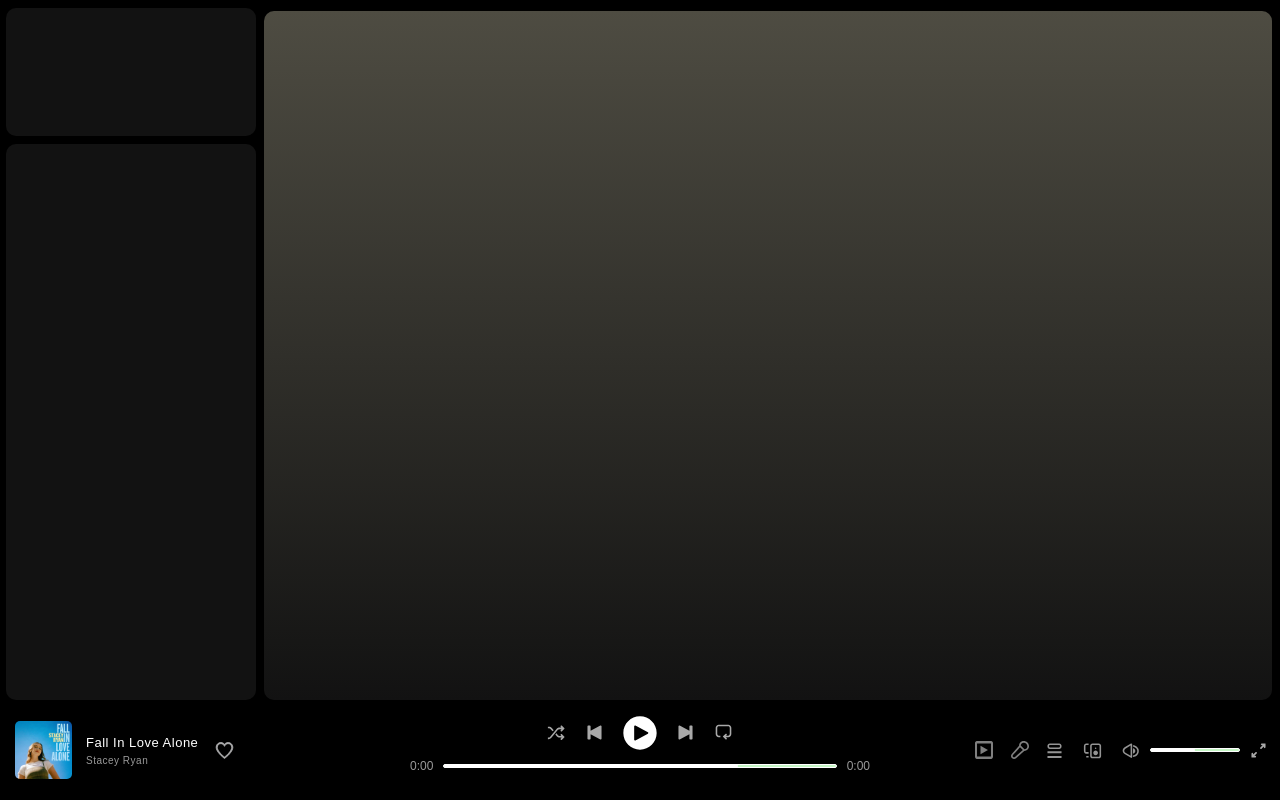
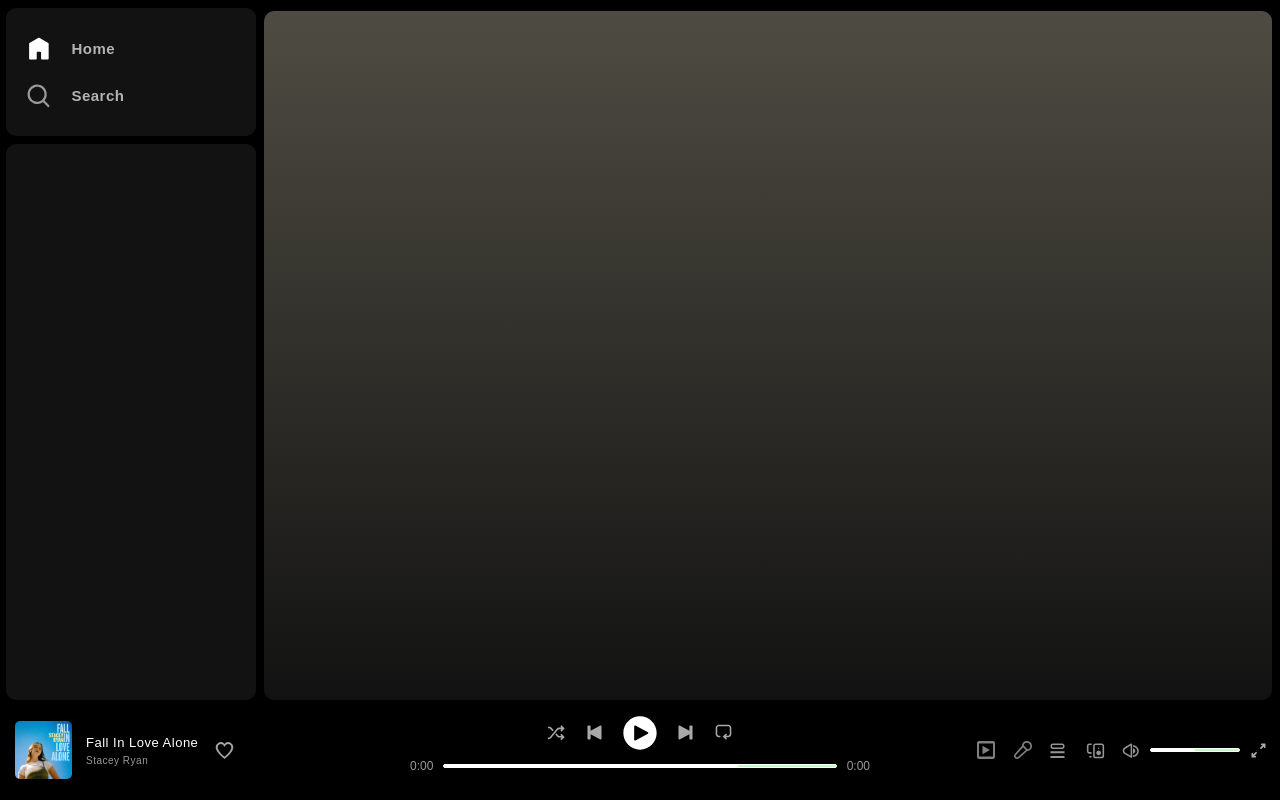
Before and after one commit to jdvictoria/spooftify, a React (Create React App) app: page / in a window 1280 px wide. Built offline with nearby package versions, Linux system fonts and the light colour scheme.

Commit message:
Implement Nav Buttons

```diff
--- a/src/components/atoms/nav_buttons/index.tsx
+++ b/src/components/atoms/nav_buttons/index.tsx
@@ -1,28 +1,67 @@
 import React, {useState} from 'react';
 
 import styled from "styled-components";
+import {iconMappings} from "../../../data/icons";
 
-const StyledButton = styled.img``;
+const StyledContainer = styled.div`
+  display: flex;
+  flex-direction: row;
 
-export function SmallNavButton(props: {meta: string}){
+  width: 100%;
+  height: 27.5px;
+
+  margin-top: 10px;
+  margin-bottom: 10px;
+
+  justify-content: flex-start;
+  align-items: center;
+`;
+
+const StyledButton = styled.img`
+  justify-content: center;
+  align-items: center;
+`;
+
+const StyledText = styled.span`
+  font-size: 15px;
+  font-weight: bold;
+  font-family: "Circular Bold" , sans-serif;
+  letter-spacing: .5px;
+  justify-content: center;
+  align-items: center;
+`;
+
+export function SmallNavButton(props: { meta: string; active: boolean; onClick: (meta: string) => void }) {
     const [isHovered, setIsHovered] = useState(false);
-    const [isClicked, setIsClicked] = useState(false);
 
-    const handleClick = () => {
-        setIsClicked(!isClicked);
-    };
+    const { normal, normal_hover, click } = iconMappings[props.meta] || {};
 
-    return(
-        <>
+    const imageSource = props.active ? click : isHovered ? normal_hover : normal;
+    const textSource = props.meta === 'home' ? 'Home' : 'Search';
+
+    return (
+        <StyledContainer>
             <StyledButton
                 src={imageSource}
                 onMouseEnter={() => setIsHovered(true)}
                 onMouseLeave={() => setIsHovered(false)}
-                onClick={handleClick}
+                onClick={() => props.onClick(props.meta)} // Pass meta to the parent
                 style={{
-
+                    margin: '10px 20px 10px 20px',
+                    maxHeight: '25px',
+                    maxWidth: '25px',
                 }}
             />
-        </>
-    )
+            <StyledText
+                onMouseEnter={() => setIsHovered(true)}
+                onMouseLeave={() => setIsHovered(false)}
+                onClick={() => props.onClick(props.meta)} // Pass meta to the parent
+                style={{
+                    color: isHovered ? '#ffffff' : '#B3B3B3',
+                }}
+            >
+                {textSource}
+            </StyledText>
+        </StyledContainer>
+    );
 }
--- a/src/components/atoms/player_button/index.tsx
+++ b/src/components/atoms/player_button/index.tsx
@@ -41,7 +41,7 @@ export function PlayerIcon(props: {meta: string}){
                 onMouseLeave={() => setIsHovered(false)}
                 onClick={handleClick}
                 style={{
-                    marginLeft: 6.5,
+                    marginLeft: props.meta === 'volume' ? 4 : 6.5,
                     marginRight: props.meta === 'playing' ? 12 : 6.5,
                     maxHeight: props.meta === 'play' ? '40px' : '25px',
                     maxWidth: props.meta === 'play' ? '40px' : '25px'
--- a/src/components/atoms/player_progress/index.tsx
+++ b/src/components/atoms/player_progress/index.tsx
@@ -1,7 +1,7 @@
 import React, {useState} from 'react';
 
+import styled from "styled-components";
 import {LinearProgress, Slider} from "@mui/joy";
-import styled from "styled-components";
 
 const ProgressDiv = styled.div`
   display: flex;
--- a/src/components/molecules/nav_small_card/index.tsx
+++ b/src/components/molecules/nav_small_card/index.tsx
@@ -1,16 +1,18 @@
-import React from 'react';
+import React, {useState} from 'react';
 
 import styled from "styled-components";
+import {SmallNavButton} from "../../atoms/nav_buttons";
 
 const NavSmallCard = styled.div`
   display: flex;
   position: relative;
+  flex-direction: column;
 
   width: 97.5%;
   height: 18.5%;
 
   justify-content: center;
-  align-items: center;
+  align-items: flex-start;
 
   margin-top: 8px;
   margin-bottom: 4px;
@@ -20,9 +22,16 @@ const NavSmallCard = styled.div`
 `;
 
 export function SmallCard(){
+    const [activeButton, setActiveButton] = useState('home');
+
+    const handleButtonClick = (meta: string) => {
+        setActiveButton(meta);
+    };
+
     return(
         <NavSmallCard>
-
+            <SmallNavButton meta="home" active={activeButton === 'home'} onClick={handleButtonClick} />
+            <SmallNavButton meta="search" active={activeButton === 'search'} onClick={handleButtonClick} />
         </NavSmallCard>
     )
 }
--- a/src/components/molecules/player_left_nav/index.tsx
+++ b/src/components/molecules/player_left_nav/index.tsx
@@ -21,7 +21,7 @@ const StyledNav = styled.div`
 const ArtistSong = styled.span`
   color: #ffffff;
   font-size: 13px;
-  font-family: "Circular Medium",sans-serif;
+  font-family: "Circular Medium", sans-serif;
   letter-spacing: .5px;
 
   margin-bottom: 2.5px;
@@ -30,7 +30,7 @@ const ArtistSong = styled.span`
 const ArtistName = styled.span`
   color: #999999;
   font-size: 10px;
-  font-family: "Circular Book",sans-serif;
+  font-family: "Circular Book", sans-serif;
   letter-spacing: .5px;
 
   margin-top: 2.5px;
--- a/src/data/icons.tsx
+++ b/src/data/icons.tsx
@@ -61,6 +61,16 @@ import VolumeClickedHover from '../assets/icons/mute_hover.svg';
 // Fullscreen
 import FullNormal from '../assets/icons/fullscreen_normal.svg';
 import FullHover from '../assets/icons/fullscreen_hover.svg'
+
+// Home
+import HomeNormal from '../assets/icons/home_normal.svg';
+import HomeHover from '../assets/icons/home_hover.svg';
+import HomeClicked from '../assets/icons/home_clicked.svg';
+
+// Search
+import SearchNormal from '../assets/icons/search_normal.svg';
+import SearchHover from '../assets/icons/search_hover.svg';
+import SearchClicked from '../assets/icons/search_clicked.svg';
 
 interface IconMapping {
     normal?: string;
@@ -168,4 +178,20 @@ export const iconMappings: Record<string, IconMapping> = {
         title: "Full screen",
         altTitle: undefined
     },
+    home: {
+        normal: HomeNormal,
+        normal_hover: HomeHover,
+        click: HomeClicked,
+        click_hover: undefined,
+        title: undefined,
+        altTitle: undefined
+    },
+    search: {
+        normal: SearchNormal,
+        normal_hover: SearchHover,
+        click: SearchClicked,
+        click_hover: undefined,
+        title: undefined,
+        altTitle: undefined
+    }
 };
```
